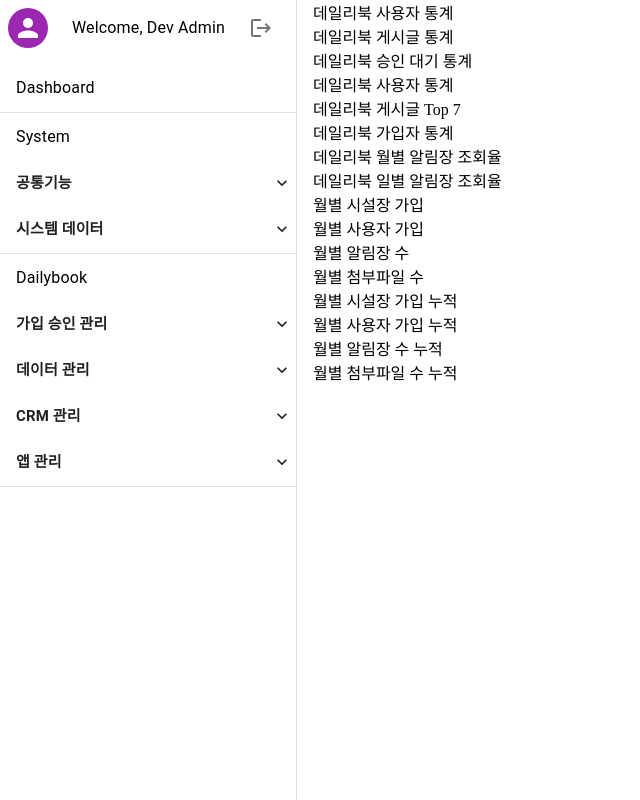
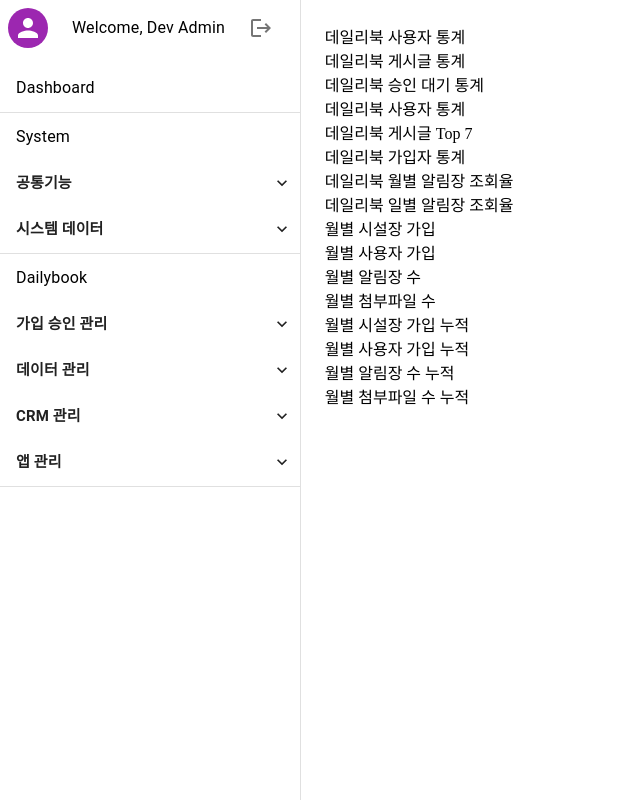
Before and after one commit to lighthouse-carenote/dailybook-admin, a React app: page / in a window 1280 px wide. Shown: the whole page, without its empty margins (0-640 px from the left). Built offline with nearby package versions, Linux system fonts and the light colour scheme.

Commit message:
[Ui 수정] Layout UI 여백 수정

```diff
--- a/src/components/Layout/Layout.tsx
+++ b/src/components/Layout/Layout.tsx
@@ -18,8 +18,8 @@ const Layout = ({ children }: LayoutProps) => {
       <Menu />
       <Box
         sx={{
-          width: "calc(100vw - 300px)",
-          marginLeft: "16px",
+          width: "calc(100% - 348px)",
+          padding: "24px",
         }}
       >
         {children}
```
